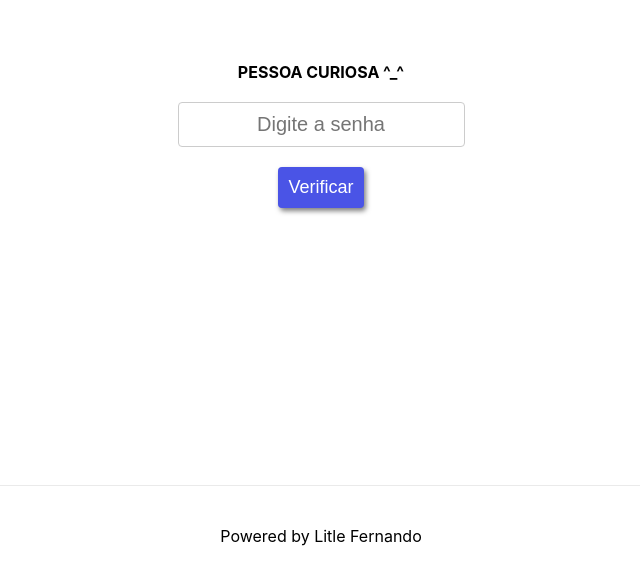
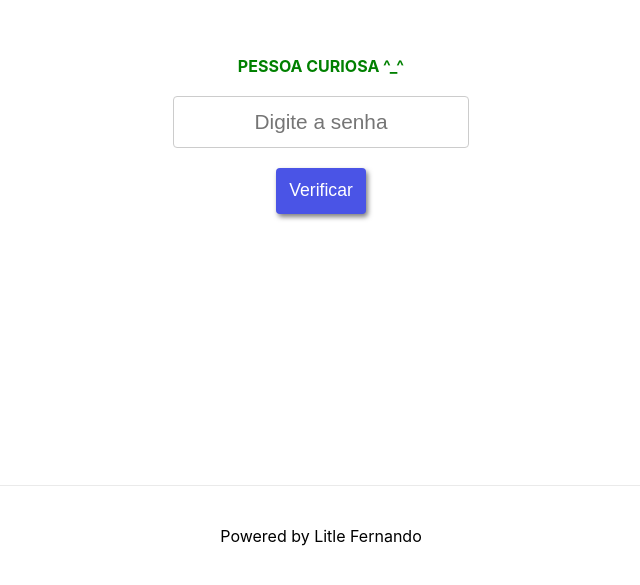
Before and after one commit to dotenorio/amigo-secreto, a Next.js app: page /draw in a window 1280 px wide. Shown: the part 215-800 px from the top of the page, without its empty margins (319-959 px from the left). Built offline with nearby package versions, Linux system fonts and the light colour scheme.

Commit message:
litle adjusts

```diff
--- a/pages/draw/index.js
+++ b/pages/draw/index.js
@@ -61,12 +61,12 @@ const Home = () => {
 
       <div className={styles.card}>
         <b>Mariana</b>
-        <Link href="/i-caught/123" className={styles.link}>copiar link</Link>
+        <Link href="/i-caught/123">copiar link</Link>
       </div>
 
       <div className={styles.card}>
         <b>Giovana</b>
-        <Link href="/i-caught/456" className={styles.link}>copiar link</Link>
+        <Link href="/i-caught/456">copiar link</Link>
       </div>
     </>
   )
--- a/styles/Draw.module.css
+++ b/styles/Draw.module.css
@@ -1,11 +1,10 @@
 .card {
   box-shadow: 1px 1px 3px rgba(0, 0, 0, 0.8);
-  padding: 15px;
+  padding: 1rem;
   width: 100%;
   display: flex;
   justify-content: space-between;
-  margin-top: 10px;
-  margin-bottom: 10px;
+  margin: 10px 0;
   border-radius: 4px;
 }
 
@@ -14,12 +13,12 @@
   background-color: #eee;
 }
 
-.link {
+.card > a {
   color: #4a54e6;
 }
 
-.link:hover,
-.link:active {
+.card > a:hover,
+.card > a:active {
   color: #3641e7;
   text-decoration: underline;
 }
@@ -27,8 +26,8 @@
 .input {
   border: 1px solid #ccc;
   width: 100%;
-  font-size: 20px;
-  padding: 10px;
+  font-size: 1.3rem;
+  padding: 0.8rem;
   border-radius: 4px;
   margin: 20px 0;
   outline: none;
@@ -46,7 +45,7 @@
 }
 
 .message {
-  color: #000;
+  color: green;
 }
 
 .error {
@@ -57,8 +56,8 @@
   padding: 0;
   border: none;
   background-color: #4a54e6;
-  padding: 10px;
-  font-size: 18px;
+  padding: 0.8rem;
+  font-size: 1.1rem;
   border-radius: 4px;
   color: #fff;
   box-shadow: 2px 3px 5px rgba(0, 0, 0, 0.5);
--- a/styles/Home.module.css
+++ b/styles/Home.module.css
@@ -2,8 +2,8 @@
   padding: 0;
   border: none;
   background-color: #4a54e6;
-  padding: 15px;
-  font-size: 22px;
+  padding: 1rem;
+  font-size: 1.5rem;
   border-radius: 4px;
   color: #fff;
   box-shadow: 2px 3px 5px rgba(0, 0, 0, 0.5);
--- a/styles/Layout.module.css
+++ b/styles/Layout.module.css
@@ -1,6 +1,6 @@
 .container {
   min-height: 100vh;
-  padding: 0 0.5rem;
+  padding: 0 1rem;
   display: flex;
   flex-direction: column;
   justify-content: center;
```
Also changed, not shown: pages/i-caught/[token].js (+4 -4 lines), styles/ICaught.module.css (added, +16 -0 lines).
